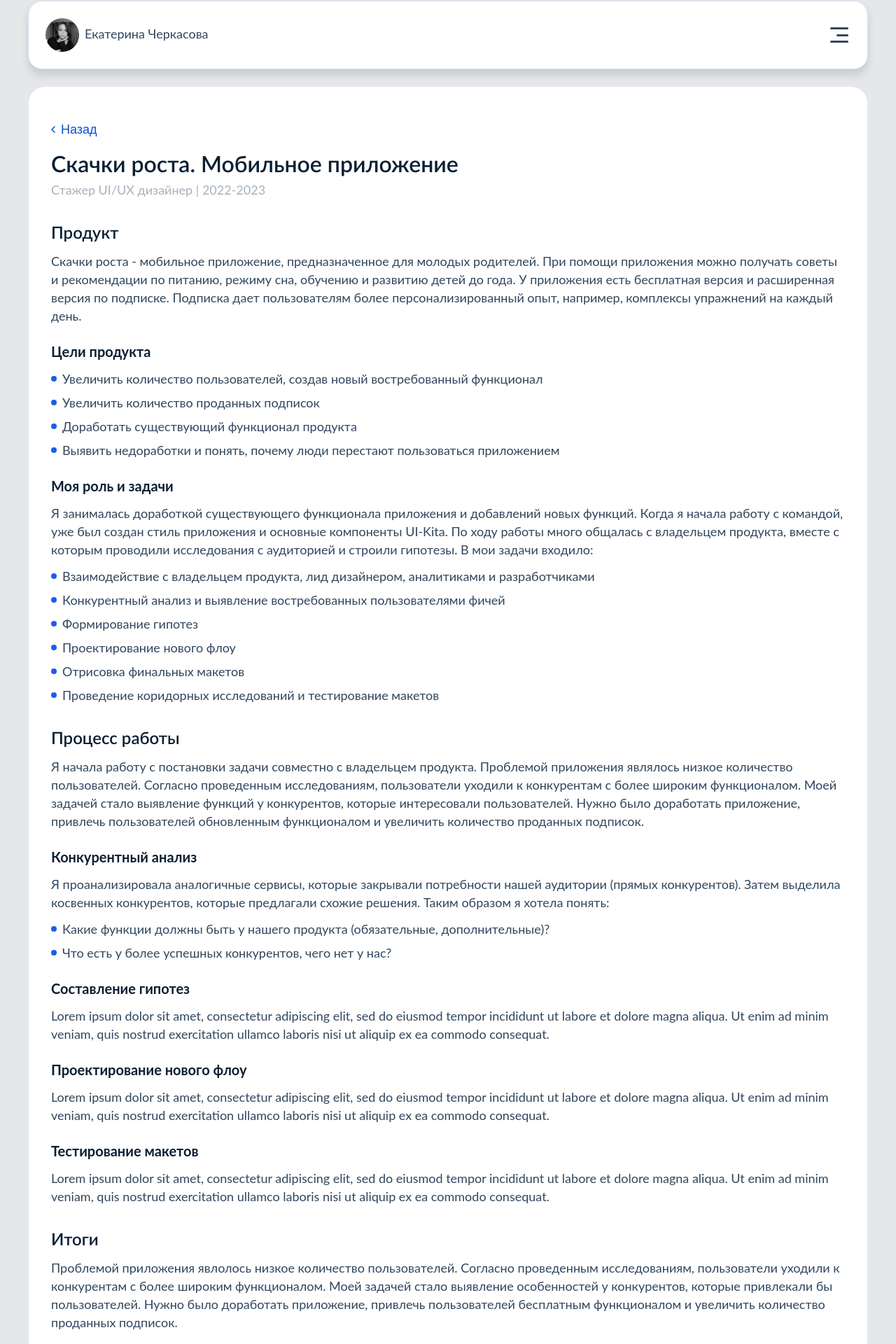
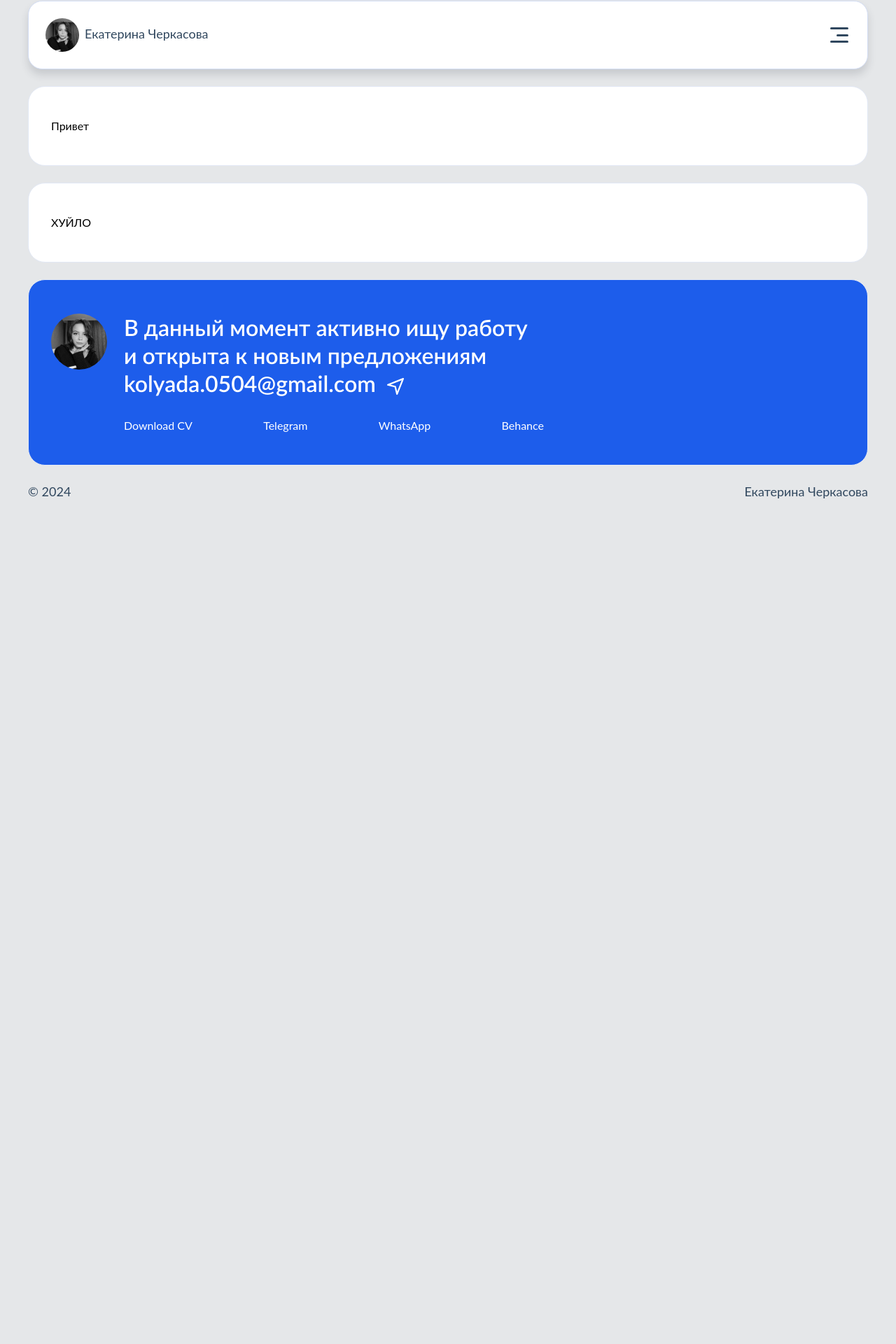
Before and after one commit to JakersD/person-portfolio, a React (Vite) app: page /projects/sprouty-app in a window 1280 px wide. Shown: the part 31-1951 px from the top of the page at 70% size. After the commit the page ends 800 px from the top, so only its background shows below. Built offline with nearby package versions, Linux system fonts and the light colour scheme; a web font is replaced by a local one.

Commit message:
Поправил отображение DetailsFrame

```diff
--- a/src/pages/details/components/details-frame/details-frame.view.tsx
+++ b/src/pages/details/components/details-frame/details-frame.view.tsx
@@ -1,3 +1,4 @@
+import { Wrapper } from '@components/shared';
 import { IDetailsFrameProps } from './details-frame';
 
-export const DetailsFrameView: React.FC<IDetailsFrameProps> = ({ children }) => <>{children}</>;
+export const DetailsFrameView: React.FC<IDetailsFrameProps> = ({ children }) => <Wrapper>{children}</Wrapper>;
--- a/src/pages/details/sprouty-app/sprouty-app.tsx
+++ b/src/pages/details/sprouty-app/sprouty-app.tsx
@@ -1,11 +1,8 @@
 import React from 'react';
 
 import { ShortHeaderWidget } from '@components/widgets/header/short-header';
-import { ETitleSize } from '@components/shared/model';
 import { Footer } from '@components/widgets/footer/footer';
-import { PageWrapper, Wrapper } from '@components/shared';
-import { BackBtn } from '../components/back-btn/back-btn';
-import { DetailsTitle } from '../components/details-title';
+import { PageWrapper } from '@components/shared';
 import { DetailsFrame } from '../components/details-frame/details-frame';
 
 import styles from './sprouty-app.module.scss';
@@ -16,123 +13,17 @@ export const SproutyApp: React.FC = () => {
       <div className={styles.wrapper}>
         <ShortHeaderWidget />
         <main className={styles.main}>
-          <Wrapper>
-            <BackBtn className={styles.back} />
-            <DetailsTitle
-              title='Скачки роста. Мобильное приложение'
-              subtitle='Стажер UI/UX дизайнер | 2022-2023'
-            />
-            <DetailsFrame>
-              <DetailsFrame.Container>
-                <DetailsFrame.Container.Title size={ETitleSize.H3}>Продукт</DetailsFrame.Container.Title>
-                <DetailsFrame.Container.Text>
-                  Скачки роста - мобильное приложение, предназначенное для молодых родителей. При помощи
-                  приложения можно получать советы и рекомендации по питанию, режиму сна, обучению и развитию
-                  детей до года. У приложения есть бесплатная версия и расширенная версия по подписке.
-                  Подписка дает пользователям более персонализированный опыт, например, комплексы упражнений
-                  на каждый день.
-                </DetailsFrame.Container.Text>
-              </DetailsFrame.Container>
+          <DetailsFrame>
+            <DetailsFrame.Container>
+              <p>Привет</p>
+            </DetailsFrame.Container>
+          </DetailsFrame>
 
-              <DetailsFrame.Container>
-                <DetailsFrame.Container.Title>Цели продукта</DetailsFrame.Container.Title>
-                <DetailsFrame.Container.List
-                  list={[
-                    'Увеличить количество пользователей, создав новый востребованный функционал',
-                    'Увеличить количество проданных подписок',
-                    'Доработать существующий функционал продукта',
-                    'Выявить недоработки и понять, почему люди перестают пользоваться приложением',
-                  ]}
-                />
-              </DetailsFrame.Container>
-
-              <DetailsFrame.Container end>
-                <DetailsFrame.Container.Title>Моя роль и задачи</DetailsFrame.Container.Title>
-                <DetailsFrame.Container.Text margin>
-                  Я занималась доработкой существующего функционала приложения и добавлений новых функций.
-                  Когда я начала работу с командой, уже был создан стиль приложения и основные компоненты
-                  UI-Kita. По ходу работы много общалась с владельцем продукта, вместе с которым проводили
-                  исследования с аудиторией и строили гипотезы. В мои задачи входило:
-                </DetailsFrame.Container.Text>
-                <DetailsFrame.Container.List
-                  list={[
-                    'Взаимодействие с владельцем продукта, лид дизайнером, аналитиками и разработчиками',
-                    'Конкурентный анализ и выявление востребованных пользователями фичей',
-                    'Формирование гипотез',
-                    'Проектирование нового флоу',
-                    'Отрисовка финальных макетов',
-                    'Проведение коридорных исследований и тестирование макетов',
-                  ]}
-                />
-              </DetailsFrame.Container>
-
-              <DetailsFrame.Container>
-                <DetailsFrame.Container.Title size={ETitleSize.H3}>
-                  Процесс работы
-                </DetailsFrame.Container.Title>
-                <DetailsFrame.Container.Text>
-                  Я начала работу с постановки задачи совместно с владельцем продукта. Проблемой приложения
-                  являлось низкое количество пользователей. Согласно проведенным исследованиям, пользователи
-                  уходили к конкурентам с более широким функционалом. Моей задачей стало выявление функций у
-                  конкурентов, которые интересовали пользователей. Нужно было доработать приложение, привлечь
-                  пользователей обновленным функционалом и увеличить количество проданных подписок.
-                </DetailsFrame.Container.Text>
-              </DetailsFrame.Container>
-
-              <DetailsFrame.Container>
-                <DetailsFrame.Container.Title>Конкурентный анализ</DetailsFrame.Container.Title>
-                <DetailsFrame.Container.Text margin>
-                  Я проанализировала аналогичные сервисы, которые закрывали потребности нашей аудитории
-                  (прямых конкурентов). Затем выделила косвенных конкурентов, которые предлагали схожие
-                  решения. Таким образом я хотела понять:
-                </DetailsFrame.Container.Text>
-                <DetailsFrame.Container.List
-                  list={[
-                    'Какие функции должны быть у нашего продукта (обязательные, дополнительные)?',
-                    'Что есть у более успешных конкурентов, чего нет у нас?',
-                  ]}
-                />
-              </DetailsFrame.Container>
-
-              <DetailsFrame.Container>
-                <DetailsFrame.Container.Title>Составление гипотез</DetailsFrame.Container.Title>
-                <DetailsFrame.Container.Text>
-                  Lorem ipsum dolor sit amet, consectetur adipiscing elit, sed do eiusmod tempor incididunt ut
-                  labore et dolore magna aliqua. Ut enim ad minim veniam, quis nostrud exercitation ullamco
-                  laboris nisi ut aliquip ex ea commodo consequat.
-                </DetailsFrame.Container.Text>
-              </DetailsFrame.Container>
-
-              <DetailsFrame.Container>
-                <DetailsFrame.Container.Title>Проектирование нового флоу</DetailsFrame.Container.Title>
-                <DetailsFrame.Container.Text>
-                  Lorem ipsum dolor sit amet, consectetur adipiscing elit, sed do eiusmod tempor incididunt ut
-                  labore et dolore magna aliqua. Ut enim ad minim veniam, quis nostrud exercitation ullamco
-                  laboris nisi ut aliquip ex ea commodo consequat.
-                </DetailsFrame.Container.Text>
-              </DetailsFrame.Container>
-
-              <DetailsFrame.Container end>
-                <DetailsFrame.Container.Title>Тестирование макетов</DetailsFrame.Container.Title>
-                <DetailsFrame.Container.Text>
-                  Lorem ipsum dolor sit amet, consectetur adipiscing elit, sed do eiusmod tempor incididunt ut
-                  labore et dolore magna aliqua. Ut enim ad minim veniam, quis nostrud exercitation ullamco
-                  laboris nisi ut aliquip ex ea commodo consequat.
-                </DetailsFrame.Container.Text>
-              </DetailsFrame.Container>
-
-              <DetailsFrame.Container>
-                <DetailsFrame.Container.Title size={ETitleSize.H3}>Итоги</DetailsFrame.Container.Title>
-                <DetailsFrame.Container.Text>
-                  Проблемой приложения явлолось низкое количество пользователей. Согласно проведенным
-                  исследованиям, пользователи уходили к конкурентам с более широким функционалом. Моей задачей
-                  стало выявление особенностей у конкурентов, которые привлекали бы пользователей. Нужно было
-                  доработать приложение, привлечь пользователей бесплатным функционалом и увеличить количество
-                  проданных подписок.
-                </DetailsFrame.Container.Text>
-              </DetailsFrame.Container>
-            </DetailsFrame>
-          </Wrapper>
+          <DetailsFrame>
+            <DetailsFrame.Container>
+              <p>ХУЙЛО</p>
+            </DetailsFrame.Container>
+          </DetailsFrame>
 
           {/* <ProjectList /> */}
 
```
